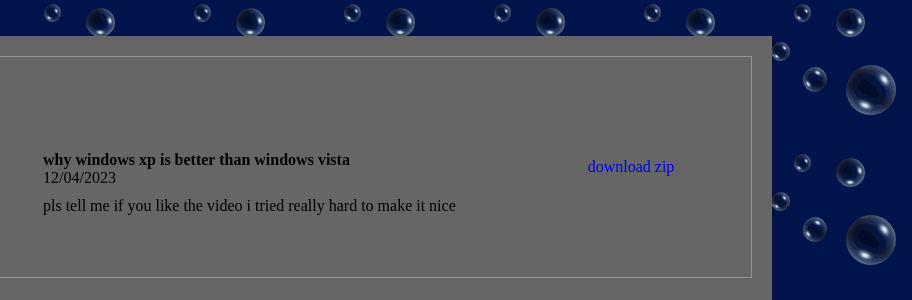
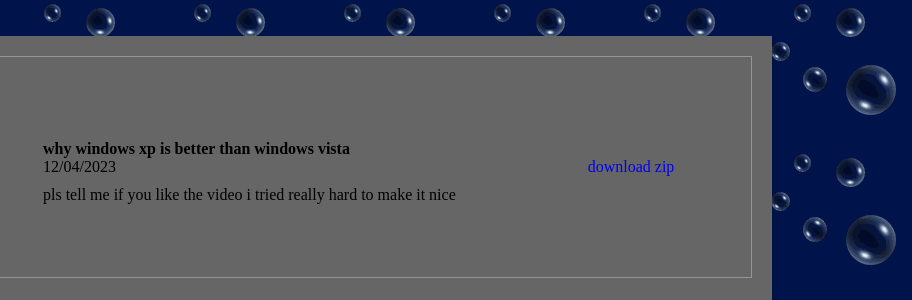
Before and after one commit to brahkiearchive/brarchive, a plain HTML site: page brahkie/index.html in a window 1280 px wide. Shown: the part 464-764 px from the top of the page, 368-1280 px from the left. Drawn offline with Linux system fonts and the light colour scheme.

Commit message:
Update index.html

```diff
--- a/brahkie/index.html
+++ b/brahkie/index.html
@@ -56,7 +56,7 @@
             flex-direction: column;
             justify-content: flex-start; /* Align content to the start */
             align-items: flex-start; /* Aligns text to the left */
-            padding: 32px 20px 0 20px; /* Top padding 32px, horizontal padding 20px, no bottom padding */
+            padding: 10px 10px 0 20px; /* Top padding 32px, horizontal padding 20px, no bottom padding */
         }
         .video-title {
             font-weight: bold;
```
